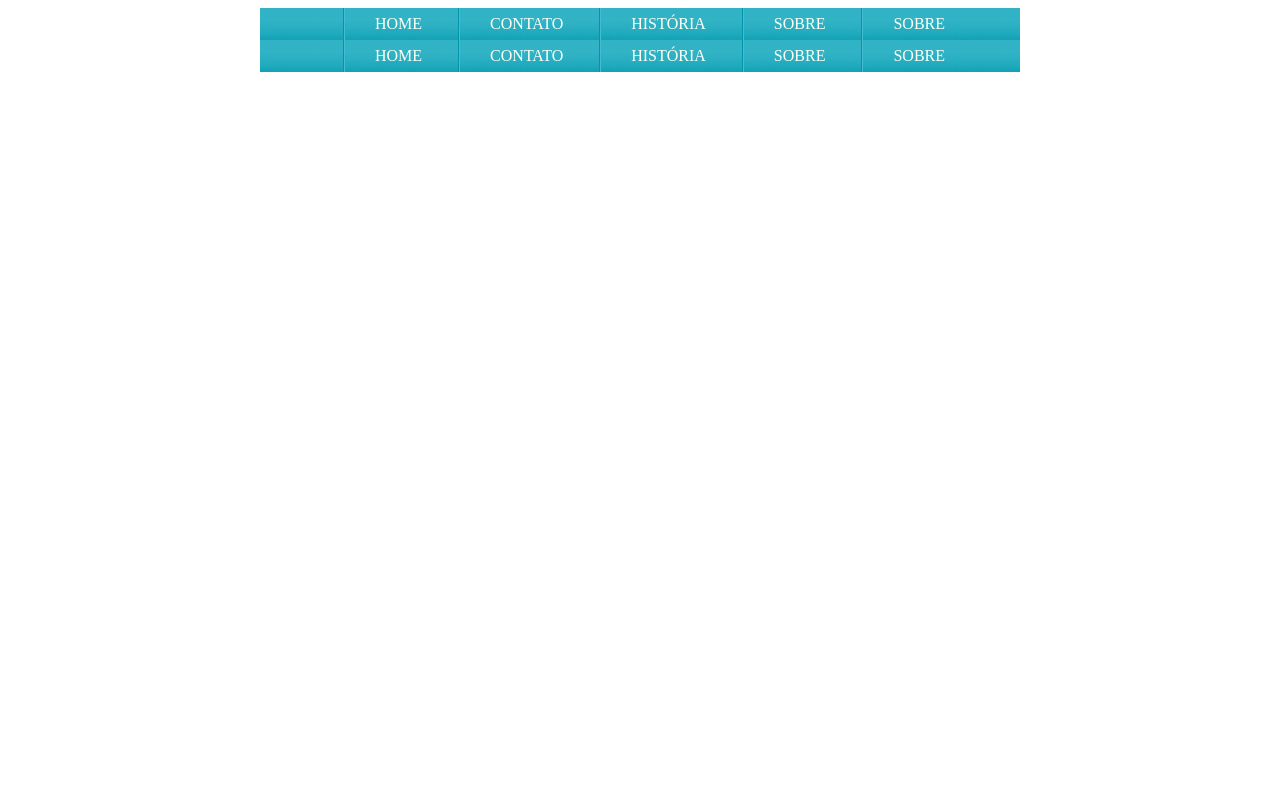
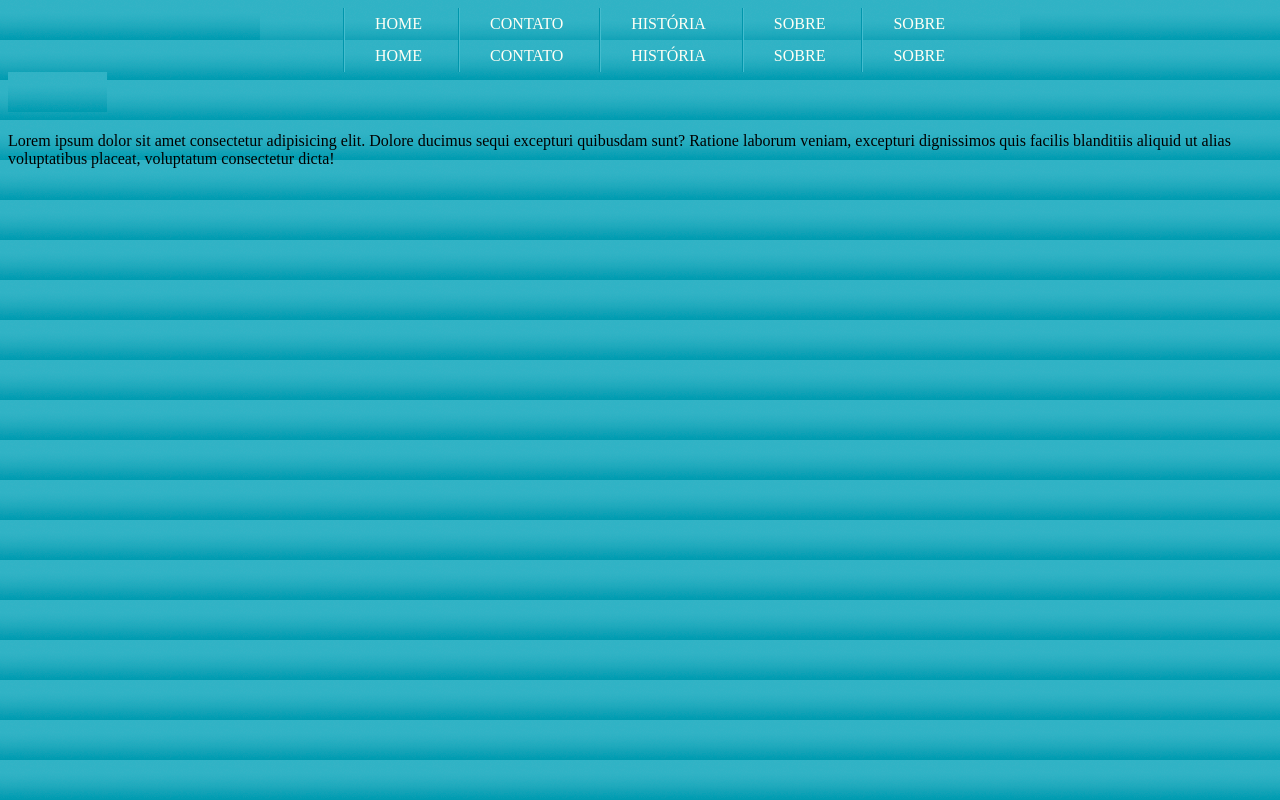
Before and after one commit to kaykyjustiniano/teste-pc, a plain HTML site: page index.html in a window 1280 px wide. Drawn offline with Linux system fonts and the light colour scheme.

Commit message:
mudei o  css e o html

```diff
--- a/index.html
+++ b/index.html
@@ -24,6 +24,8 @@
             <li><a href="#">SOBRE</a></li>
             <li><a href="#">SOBRE</a></li>
         </ul>
+        <img src="fundo-horizontal.png" alt="">
+        <p>Lorem ipsum dolor sit amet consectetur adipisicing elit. Dolore ducimus sequi excepturi quibusdam sunt? Ratione laborum veniam, excepturi dignissimos quis facilis blanditiis aliquid ut alias voluptatibus placeat, voluptatum consectetur dicta!</p>
     </nav>
 
 </body>
--- a/style.css
+++ b/style.css
@@ -1,4 +1,6 @@
-
+body{
+    background: url(fundo-horizontal.png);
+}
 
 ul{
     margin: 0 auto;
```
